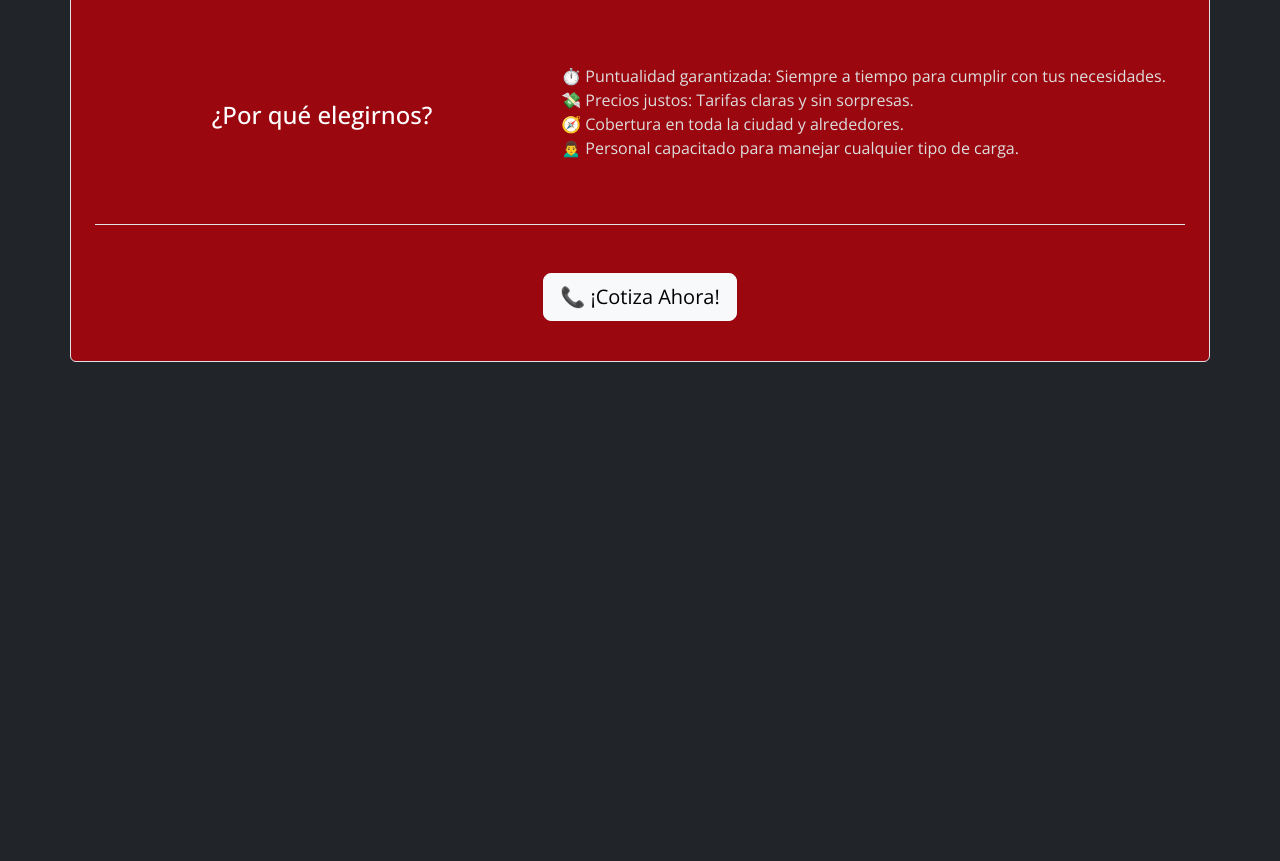
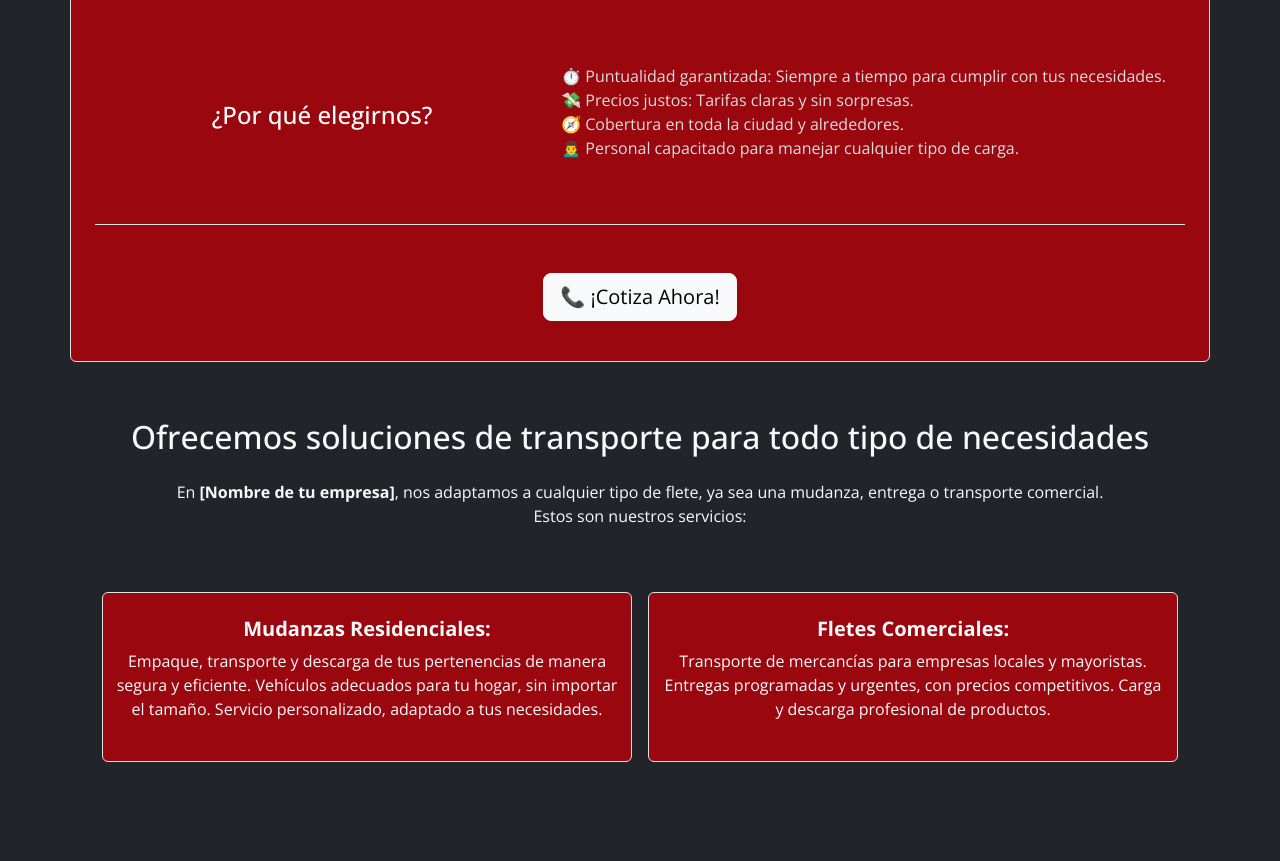
Before and after one commit to djruizp31/Fletes-y-Mudanzas, a plain HTML site: page index.html in a window 1280 px wide. Shown: the part 336-1197 px from the top of the page. Before the commit the page ends 800 px from the top, so only its background shows below. Drawn offline with nearby package versions, Linux system fonts and the light colour scheme.

Commit message:
Added Services section, added link functionality

```diff
--- a/index.html
+++ b/index.html
@@ -22,10 +22,10 @@
       <div class="collapse navbar-collapse justify-content-end " id="navbarNav">
         <ul class="navbar-nav">
           <li class="nav-item">
-            <a class="nav-link active text-light" aria-current="page" href="#">Inicio</a>
+            <a class="nav-link active text-light" aria-current="page" href="#Inicio">Inicio</a>
           </li>
           <li class="nav-item">
-            <a class="nav-link text-light" href="#">Servicios</a>
+            <a class="nav-link text-light" href="#Servicios">Servicios</a>
           </li>
           <li class="nav-item">
             <a class="nav-link text-light" href="#">Precios</a>
@@ -45,7 +45,7 @@
   </nav>
 </header>
 <body class="bg-dark">
-      <div class="container-lg rounded mt-4 p-3 text-center border bg-dark-red">
+      <div class="container-lg rounded mt-4 p-3 text-center border bg-dark-red" id="Inicio">
         <div class="row my-5 mx-2 pb-5 border-bottom">
           <h1 class="text-light">🚛 Fletes Rápidos y Seguros en Guadalajara</h1>
           <h2 class="text-light">Tu mejor opción para mudanzas, entregas y transporte local al mejor precio.</h2>
@@ -65,6 +65,33 @@
         </div>
         <button class="btn btn-light btn-lg mb-4">📞 ¡Cotiza Ahora!</button>
       </div>
+      <div class="container-lg rounded my-4 p-3 text-center" id="Servicios">
+        <div class="row mx-2 pt-3 pb-3">
+          <h2 class="text-light">Ofrecemos soluciones de transporte para todo tipo de necesidades</h2>
+        </div>
+        <div class="row">
+          <p class="text-light ">En <strong>[Nombre de tu empresa]</strong>, nos adaptamos a cualquier tipo de flete, ya sea una mudanza, entrega o transporte comercial. <br>
+             Estos son nuestros servicios:</p>
+        </div>
+        <div class="row my-4 mx-2 pt-3 pb-5">
+
+          <div class="col-md text-light border rounded pt-4 m-2 bg-dark-red">
+            <h5><strong>Mudanzas Residenciales:</strong></h5>
+            <p>
+              Empaque, transporte y descarga de tus pertenencias de manera segura y eficiente.
+              Vehículos adecuados para tu hogar, sin importar el tamaño.
+              Servicio personalizado, adaptado a tus necesidades.</p>
+          </div>
+          <div class="col-md text-light border rounded py-4 m-2 bg-dark-red">
+            <h5><strong>Fletes Comerciales:</strong></h5>
+            <p>
+              Transporte de mercancías para empresas locales y mayoristas.
+              Entregas programadas y urgentes, con precios competitivos.
+              Carga y descarga profesional de productos.
+            </p>
+          </div>
+        </div>
+      </div>
 </body>
 <script src="https://cdn.jsdelivr.net/npm/bootstrap@5.3.3/dist/js/bootstrap.bundle.min.js" integrity="sha384-YvpcrYf0tY3lHB60NNkmXc5s9fDVZLESaAA55NDzOxhy9GkcIdslK1eN7N6jIeHz" crossorigin="anonymous"></script>
 </html>
```
